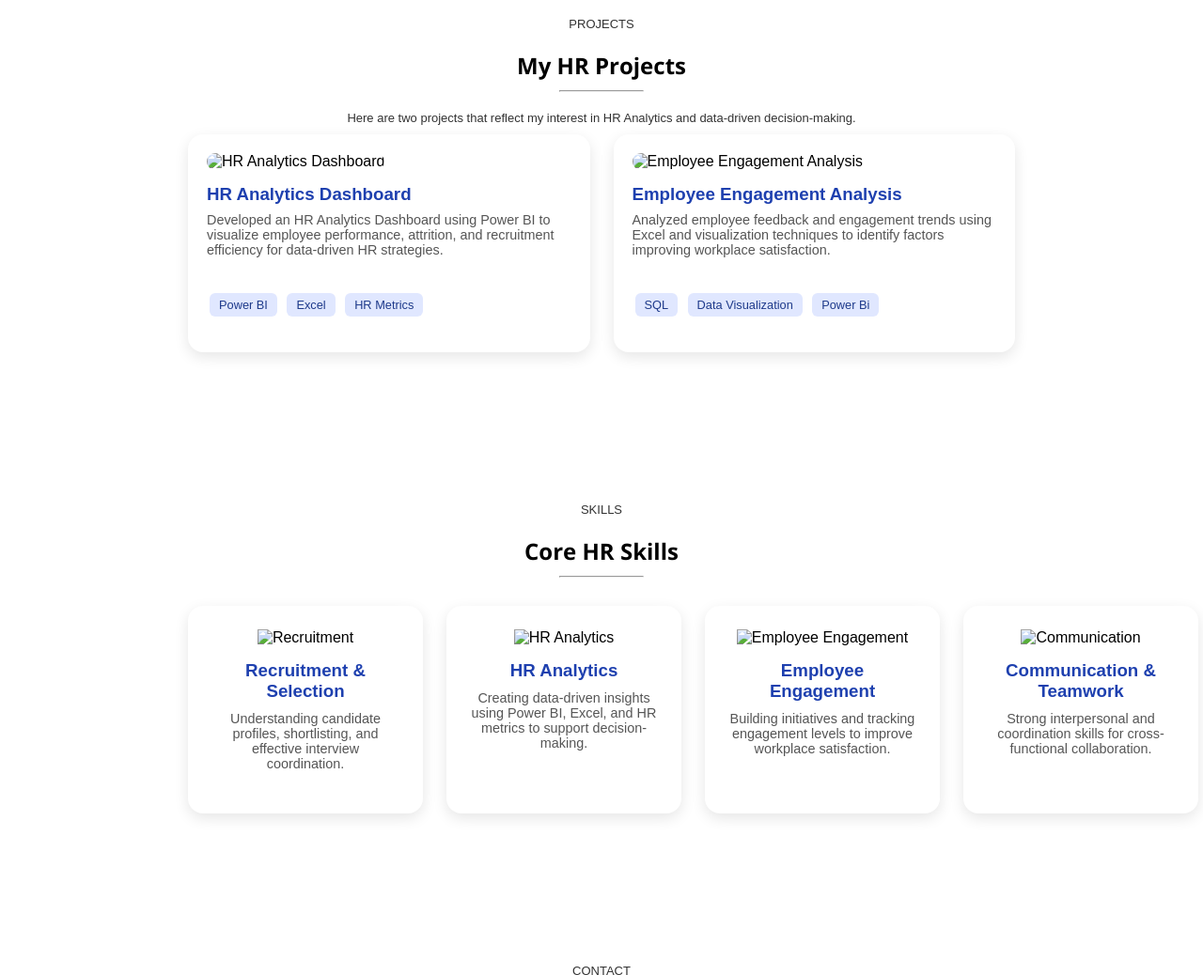
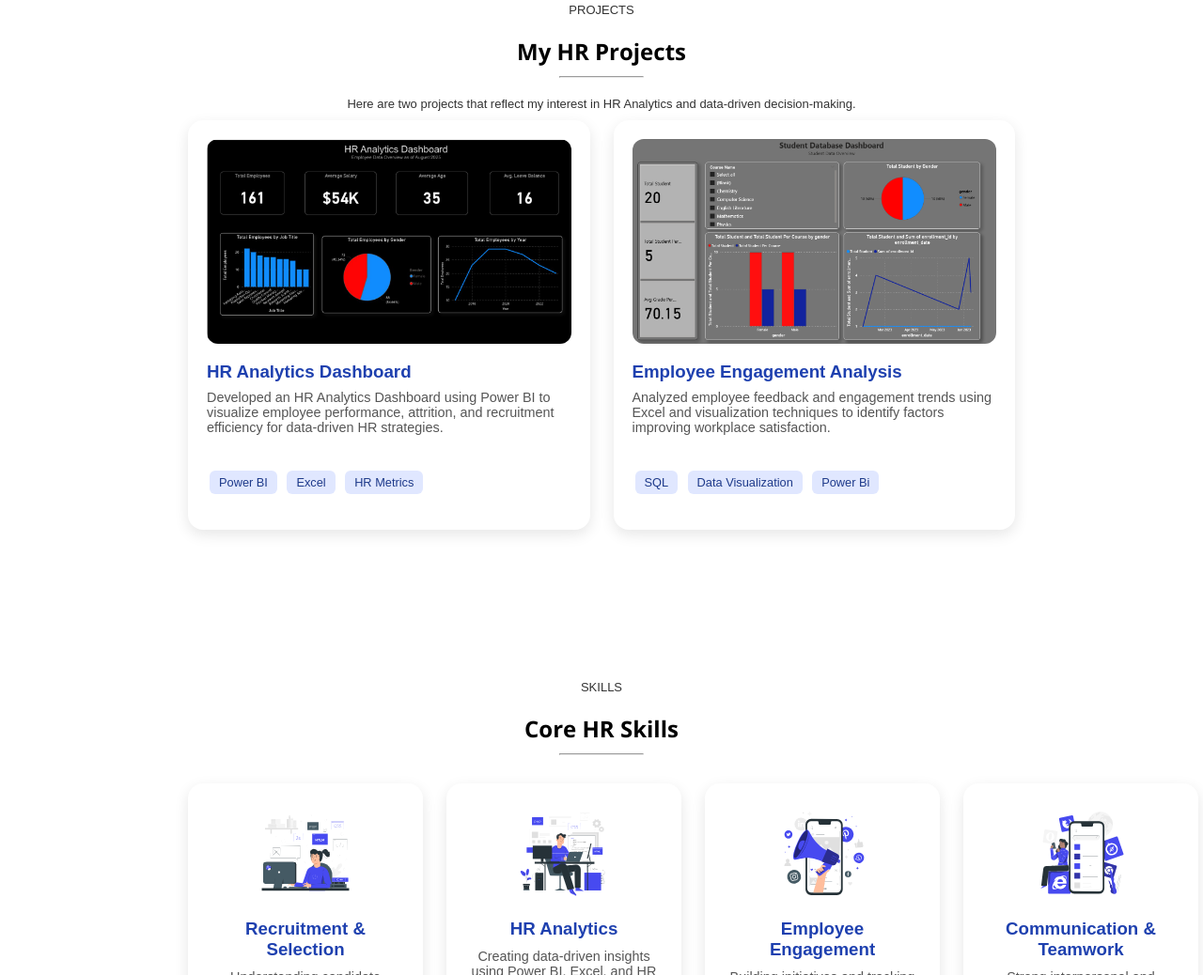
Before and after one commit to DineshK001/dinesh-portfolio, a plain HTML site: page index.html in a window 1280 px wide. Shown: the part 1762-2800 px from the top of the page at 94% size. Drawn offline with nearby package versions, Linux system fonts and the light colour scheme; a web font is replaced by a local one.

Commit message:
Update index.html

```diff
--- a/index.html
+++ b/index.html
@@ -75,7 +75,7 @@
             </div>
           </div>
         </div>
-        <img src="images/img2.png" alt="">
+        <img src="img2.png" alt="">
       </div>
     </section>
 
@@ -121,7 +121,7 @@
           </div>
         </div>
 
-        <img src="images/IMG.png" alt="">
+        <img src="IMG.png" alt="">
       </div>
     </section>
 
@@ -136,7 +136,7 @@
 
       <div class="projects-container">
         <div class="project-card">
-          <img src="images/HR Analytics Dashboard using Power BI.jpg" alt="HR Analytics Dashboard">
+          <img src="HR Analytics Dashboard using Power BI.jpg" alt="HR Analytics Dashboard">
           <h3>HR Analytics Dashboard</h3>
           <p>Developed an HR Analytics Dashboard using Power BI to visualize employee performance, attrition, and recruitment efficiency for data-driven HR strategies.</p>
           <div class="skills">
@@ -147,7 +147,7 @@
         </div>
 
         <div class="project-card">
-          <img src="images/Student Database Management System using SQL and Power BI.png" alt="Employee Engagement Analysis">
+          <img src="Student Database Management System using SQL and Power BI.png" alt="Employee Engagement Analysis">
           <h3>Employee Engagement Analysis</h3>
           <p>Analyzed employee feedback and engagement trends using Excel and visualization techniques to identify factors improving workplace satisfaction.</p>
           <div class="skills">
@@ -166,25 +166,25 @@
       <hr>
       <div class="services-container">
         <div class="service-card">
-          <img src="images/web.svg" alt="Recruitment">
+          <img src="web.svg" alt="Recruitment">
           <h3>Recruitment & Selection</h3>
           <p>Understanding candidate profiles, shortlisting, and effective interview coordination.</p>
         </div>
 
         <div class="service-card">
-          <img src="images/app.svg" alt="HR Analytics">
+          <img src="app.svg" alt="HR Analytics">
           <h3>HR Analytics</h3>
           <p>Creating data-driven insights using Power BI, Excel, and HR metrics to support decision-making.</p>
         </div>
 
         <div class="service-card">
-          <img src="images/dm.svg" alt="Employee Engagement">
+          <img src="dm.svg" alt="Employee Engagement">
           <h3>Employee Engagement</h3>
           <p>Building initiatives and tracking engagement levels to improve workplace satisfaction.</p>
         </div>
 
         <div class="service-card">
-          <img src="images/seo.svg" alt="Communication">
+          <img src="seo.svg" alt="Communication">
           <h3>Communication & Teamwork</h3>
           <p>Strong interpersonal and coordination skills for cross-functional collaboration.</p>
         </div>
```
